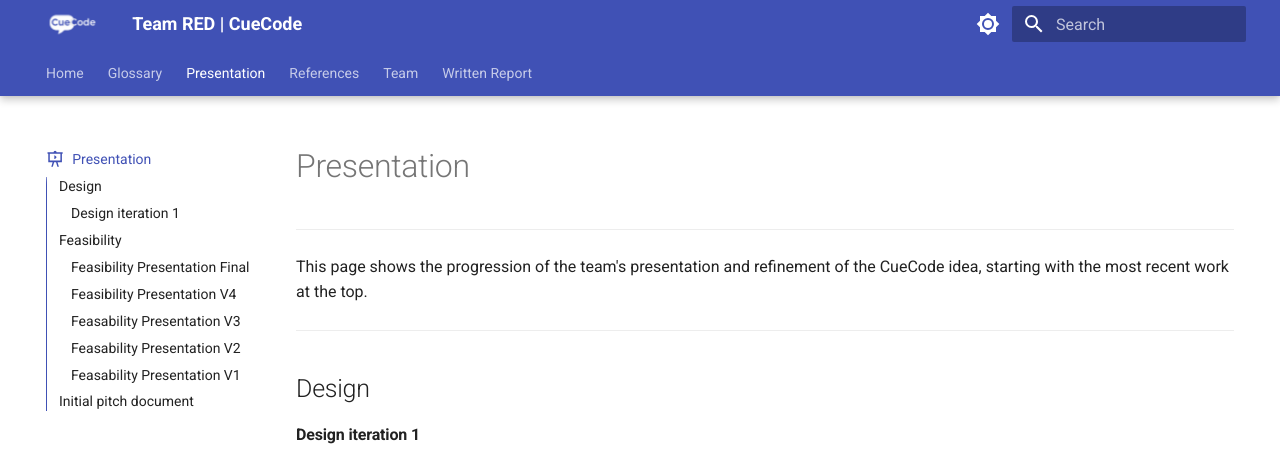
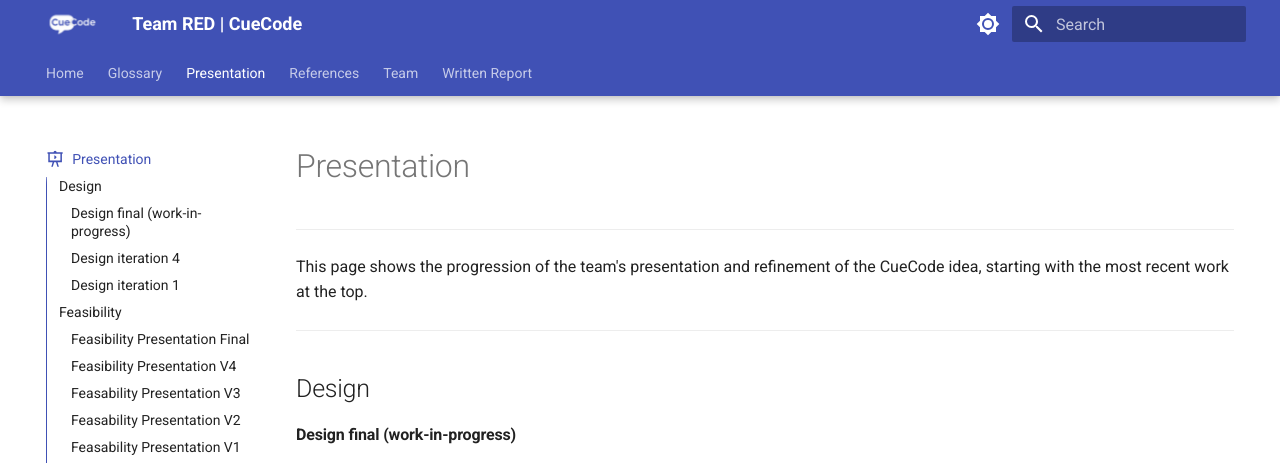
Before and after one commit to john-hix/cuecode-website, an MkDocs documentation site: the page built from docs/presentation.md, in a window 1280 px wide and 1400 px high. Shown: the top 463 px of the window. Built offline with MkDocs 1.6.1 and Material for MkDocs 9.7.7, drawn with Linux system fonts in a browser that asks for light colours; emoji names are drawn with the system emoji font; grey boxes are pictures that could not be loaded.

Commit message:
Update presentation.md

```diff
--- a/docs/presentation.md
+++ b/docs/presentation.md
@@ -10,6 +10,16 @@
 ---
 
 ## Design
+
+#### Design final (work-in-progress)
+<html markdown>
+<iframe src="https://docs.google.com/presentation/d/e/2PACX-1vR9E3VclyFyCWMX7x5O33q955h6JcL5uzN3zFpfhdytIPnL5a53VVCTkQDzrJMBFdEn6v1DVNl4Vco9/embed?start=false&loop=false&delayms=3000" frameborder="0" width="960" height="569" allowfullscreen="true" mozallowfullscreen="true" webkitallowfullscreen="true"></iframe>
+</html>
+
+#### Design iteration 4
+<html markdown>
+<iframe src="pdf/CueCode_Design_4.pdf" frameborder="0" width="960" height="569" allowfullscreen="true" mozallowfullscreen="true" webkitallowfullscreen="true"></iframe>
+</html>
 
 #### Design iteration 1
 <html markdown>
```
